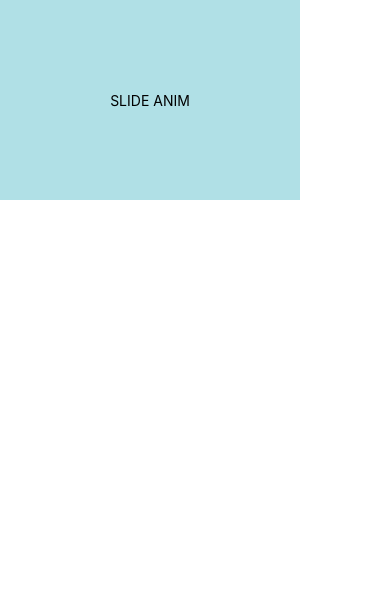
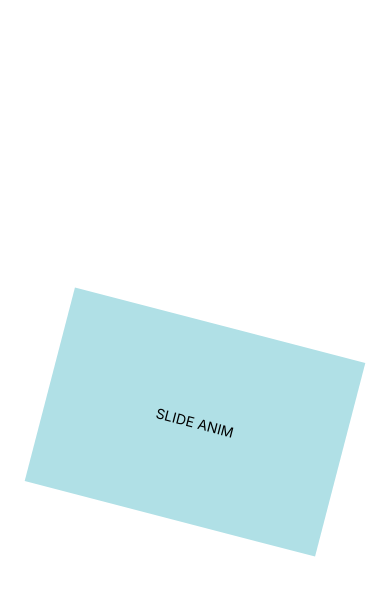
Before and after one commit to touyen31/RNAnimation, a React Native app in the folder RNAnimation/: screen / in a window 390 px wide. Shown: the top 594 px of the page. Built offline with nearby package versions, Linux system fonts and the light colour scheme.

Commit message:
Use transfrom animation

```diff
--- a/RNAnimation/App.js
+++ b/RNAnimation/App.js
@@ -6,7 +6,8 @@
  * @flow
  */
 
-import React, {Component} from 'react';
+import React, { Component } from 'react';
+import { View } from 'react-native'
 import Animation1 from './src/Animation1';
 import Animation2 from './src/Animation2-SlideView';
 import MixAnimation from './src/MixAnimation';
@@ -16,7 +17,9 @@ type Props = {};
 export default class App extends Component<Props> {
   render() {
     return (
-      <TransformView/>
+      <View style={{flex:1,justifyContent:'center', alignItems:'center'}}>
+        <TransformView />
+      </View>
     );
   }
 }
--- a/RNAnimation/src/TransformView.js
+++ b/RNAnimation/src/TransformView.js
@@ -1,37 +1,67 @@
 import React, { Component } from 'react'
-import {View, Text, Animated} from 'react-native'
+import { View, Text, Animated } from 'react-native'
 
 export default class TransformView extends Component {
   constructor( props ) {
     super( props )
     this.state = {
-      ColorAnim: new Animated.Value( 0 )
+      ColorAnim: new Animated.Value( 0 ),
+      Transform: new Animated.Value( 0 )
     }
   }
-  componentDidMount(){
-    Animated.timing(
-      this.state.ColorAnim,
+  componentDidMount() {
+    // const anim1 = Animated.timing(
+    //   this.state.ColorAnim,
+    //   {
+    //     toValue: 1,
+    //     duration: 1000
+    //   }
+    // )
+    // const anim2 = Animated.timing(
+    //   this.state.ColorAnim,
+    //   {
+    //     toValue:0,
+    //     duration:1000
+    //   }
+    // )
+    // const finalanim = Animated.sequence([anim1, anim2])
+    // Animated.loop(finalanim).start()
+    const anim1 = Animated.timing(
+      this.state.Transform,
       {
-        toValue:1,
-        duration:3000
+        toValue: 1,
+        duration: 1000
       }
-    ).start()
-
+    )
+    const anim2 = Animated.timing(
+      this.state.Transform,
+      {
+        toValue:0,
+        duration:1000
+      }
+    )
+    const finalanim = Animated.sequence([anim1, anim2])
+    Animated.loop(finalanim).start()
   }
   render() {
-    const backgroundColor = this.state.ColorAnim.interpolate({
-      inputRange:[0,1],
-      outputRange:['green', 'powderblue']
+    // const backgroundColor = this.state.ColorAnim.interpolate( {
+    //   inputRange: [0, 1],
+    //   outputRange: ['green', 'powderblue']
+    // } )
+    const rotate = this.state.Transform.interpolate({
+      inputRange:[0,0.5, 1],
+      outputRange:['15deg', '0deg','-15deg']
     })
     return (
       <Animated.View
-      style={{
-        width:300,
-        height:200,
-        backgroundColor,
-        justifyContent:'center',
-        alignItems:'center',
-      }}>
+        style={{
+          width: 300,
+          height: 200,
+          justifyContent: 'center',
+          alignItems: 'center',
+          transform:[{rotate}],
+          backgroundColor:'powderblue'
+        }}>
         <Text>SLIDE ANIM</Text>
       </Animated.View>
     )
```
Also changed, not shown: 2 other files (tests, documents, lock files or other folders).
